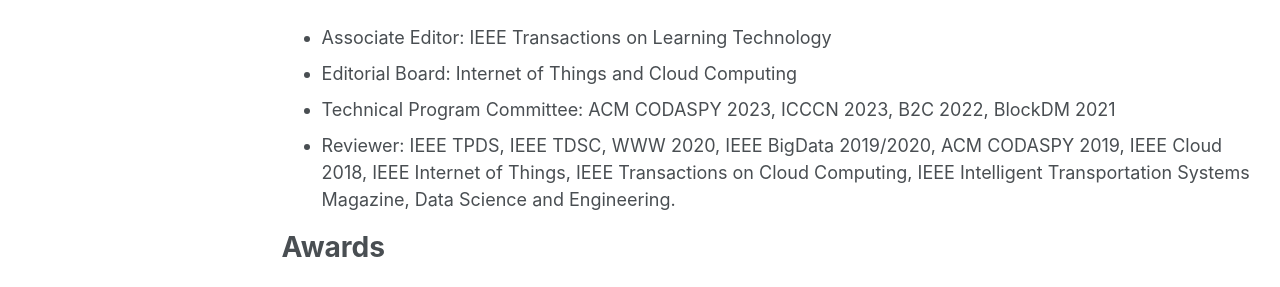
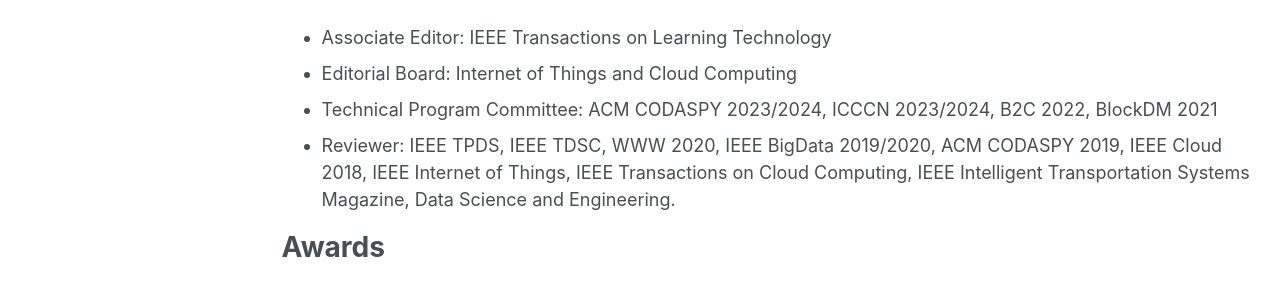
Before and after one commit to likai1993/likai1993.github.io, a Jekyll site: the page built from _pages/cv.md, in a window 1280 px wide and 1311 px high. Shown: the part 630-917 px from the top of the window. Built offline with Jekyll 4.4.1, drawn with Linux system fonts in a browser that asks for light colours; some web fonts are replaced.

Commit message:
Update cv.md

```diff
--- a/_pages/cv.md
+++ b/_pages/cv.md
@@ -30,7 +30,7 @@ Professional Services
 ======
 * Associate Editor: IEEE Transactions on Learning Technology
 * Editorial Board: Internet of Things and Cloud Computing
-* Technical Program Committee: ACM CODASPY 2023, ICCCN 2023, B2C 2022, BlockDM 2021
+* Technical Program Committee: ACM CODASPY 2023/2024, ICCCN 2023/2024, B2C 2022, BlockDM 2021
 * Reviewer: IEEE TPDS, IEEE TDSC, WWW 2020, IEEE BigData 2019/2020, ACM CODASPY 2019, IEEE Cloud 2018, IEEE Internet of Things, IEEE Transactions on Cloud Computing, IEEE Intelligent Transportation Systems Magazine, Data Science and Engineering.
 
 Awards
```
